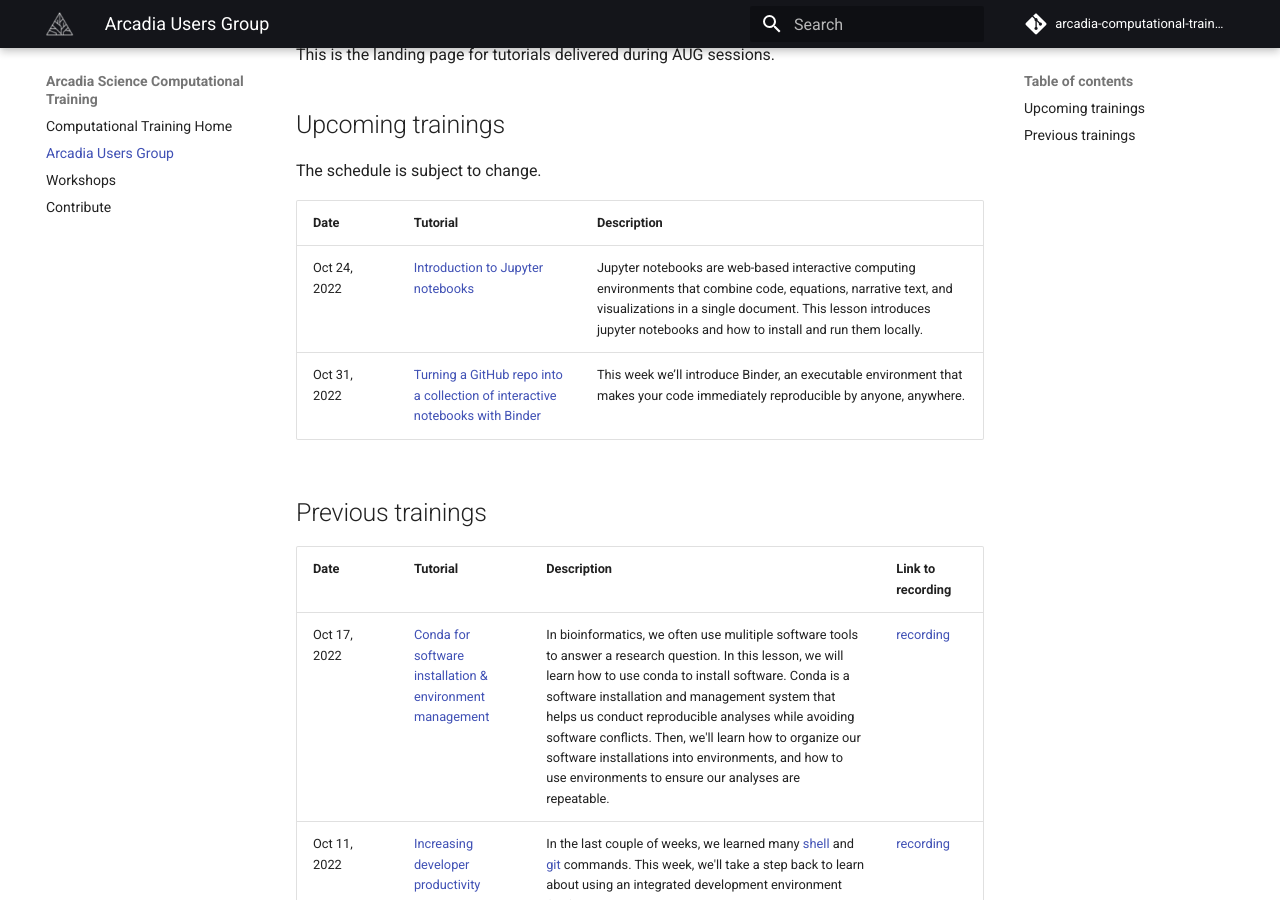
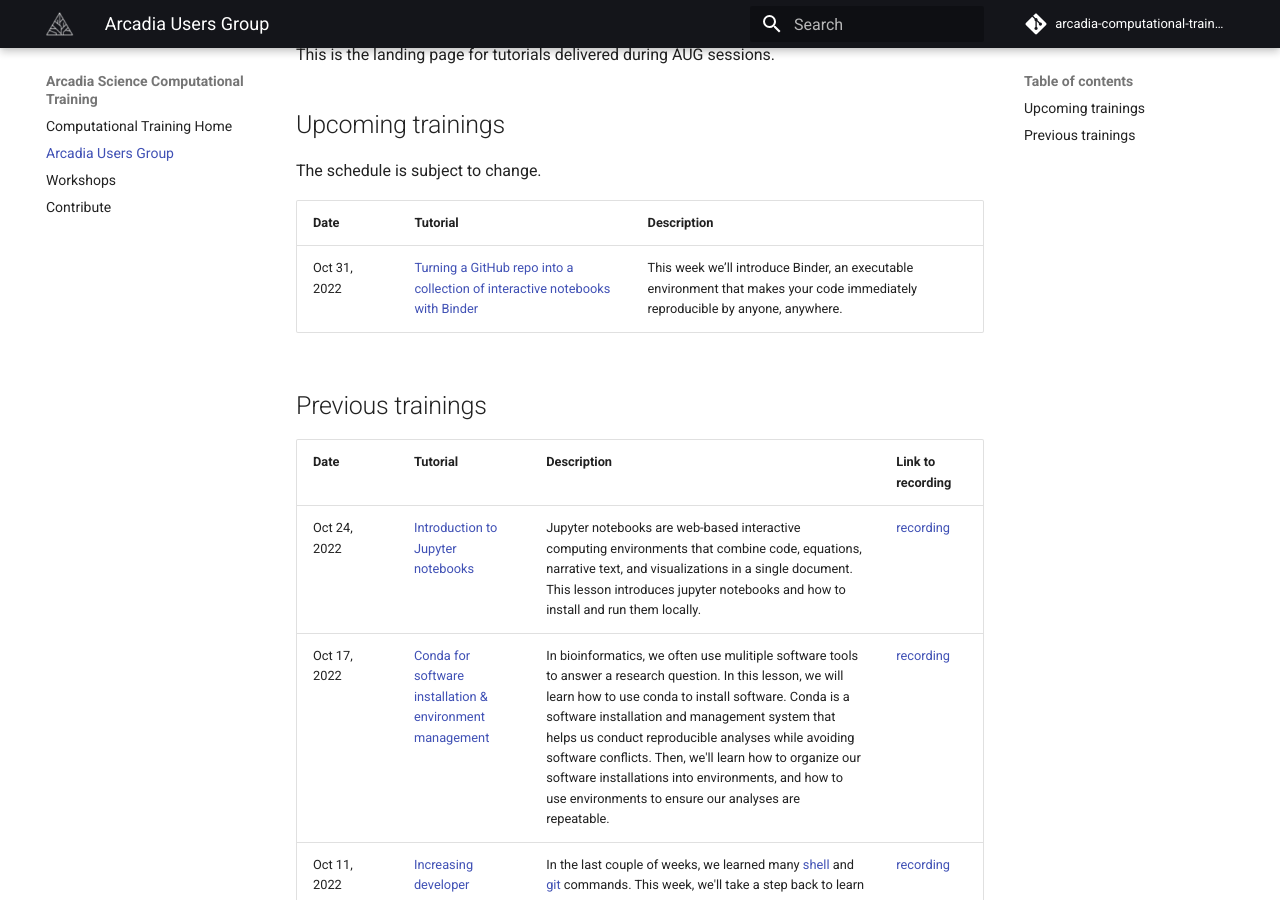
Before and after one commit to Arcadia-Science/arcadia-computational-training, an MkDocs documentation site: the page built from docs/arcadia-users-group/overview.md, in a window 1280 px wide and 900 px high, scrolled down 477 px. Built offline with MkDocs 1.6.1 and Material for MkDocs 9.7.7, drawn with Linux system fonts in a browser that asks for light colours; comment, search, counter and statistics services are not loaded.

Commit message:
jupyter recording

```diff
--- a/docs/arcadia-users-group/overview.md
+++ b/docs/arcadia-users-group/overview.md
@@ -20,13 +20,13 @@
 
 | Date         | Tutorial                                                                       | Description                                                                                                                                                                                                                                                                                                                                                                    |
 | ------------ | ------------------------------------------------------------------------------ | ------------------------------------------------------------------------------------------------------------------------------------------------------------------------------------------------------------------------------------------------------------------------------------------------------------------------------------------------------------------------------ |
-| Oct 24, 2022 | [Introduction to Jupyter notebooks](20221024-jupyter-notebooks/lesson.md) | Jupyter notebooks are web-based interactive computing environments that combine code, equations, narrative text, and visualizations in a single document. This lesson introduces jupyter notebooks and how to install and run them locally. |
 | Oct 31, 2022 | [Turning a GitHub repo into a collection of interactive notebooks with Binder](20221031-binder/lesson.md) | This week we’ll introduce Binder, an executable environment that makes your code immediately reproducible by anyone, anywhere.                                                                                                                                                                                                                                                 |
 
 ## Previous trainings
 
 | Date          | Tutorial                                                                                                                                                                   | Description                                                                                                                                                                                                                                                                                                     | Link to recording                                        |
 | ------------- | -------------------------------------------------------------------------------------------------------------------------------------------------------------------------- | --------------------------------------------------------------------------------------------------------------------------------------------------------------------------------------------------------------------------------------------------------------------------------------------------------------- | -------------------------------------------------------- |
+| Oct 24, 2022 | [Introduction to Jupyter notebooks](20221024-jupyter-notebooks/lesson.md) | Jupyter notebooks are web-based interactive computing environments that combine code, equations, narrative text, and visualizations in a single document. This lesson introduces jupyter notebooks and how to install and run them locally. | [recording](https://youtu.be/ZCrnPmX1Ynw) |
 | Oct 17, 2022 | [Conda for software installation & environment management](20221017-conda/lesson.md) | In bioinformatics, we often use mulitiple software tools to answer a research question. In this lesson, we will learn how to use conda to install software. Conda is a software installation and management system that helps us conduct reproducible analyses while avoiding software conflicts. Then, we'll learn how to organize our software installations into environments, and how to use environments to ensure our analyses are repeatable.| [recording](https://youtu.be/1_aDASjPLgQ) |
 | Oct 11, 2022 | [Increasing developer productivity](20221011-developer-productivity/lesson.md) | In the last couple of weeks, we learned many [shell](20220906-intro-to-shell1/lesson.md) and [git](../workshops/20220920-intro-to-git-and-github/lesson.md) commands. This week, we'll take a step back to learn about using an integrated development environment (IDE) to develop our scripts/pipelines and customizing our terminals with shortcuts and git visualizations. | [recording](https://www.youtube.com/watch?v=lRYO-n7QsnU) |
 | Oct 3, 2022   | [Code review using GitHub](https://arcadia-science.github.io/arcadia-computational-training/workshops/20220920-intro-to-git-and-github/lesson/#working-on-branches)        | As the last piece of our [Git and GitHub workshop](../workshops/20220920-intro-to-git-and-github/lesson.md) we'll go over the key element of code review and how to execute a review on GitHub.                                                                                                                 | |
```
